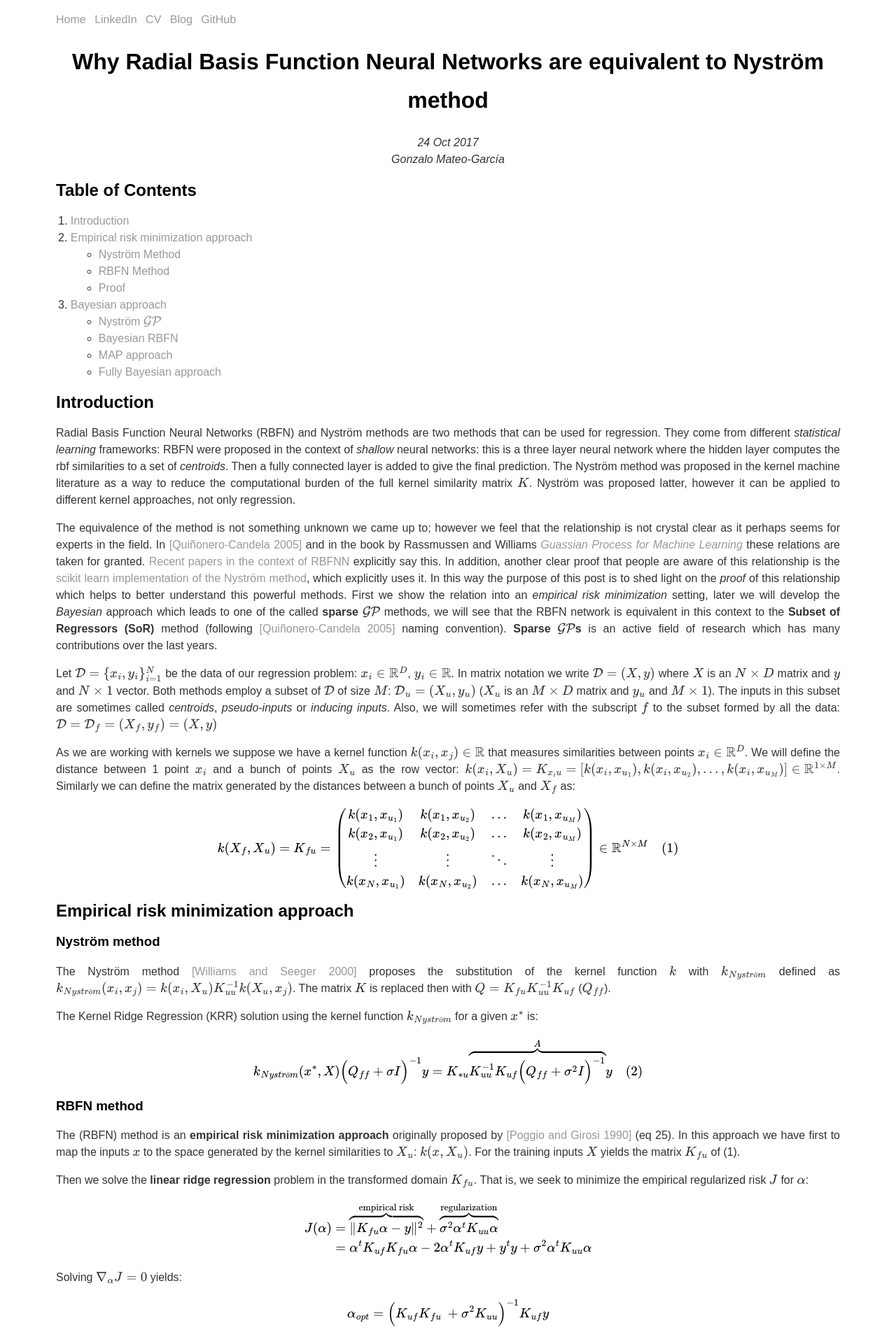
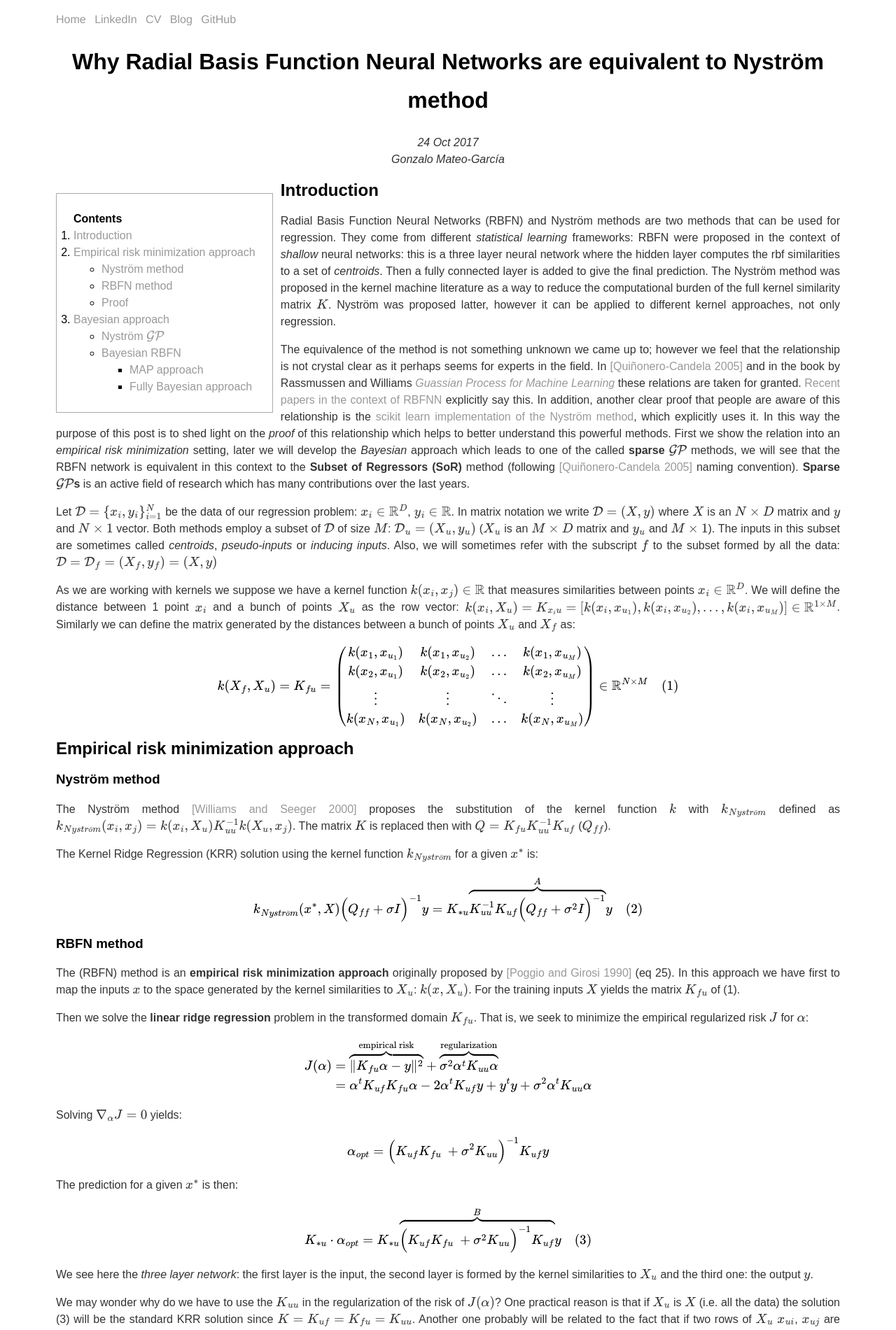
Before and after one commit to Haiiah/gonzmg88.github.io, a Jekyll site: the page built from _posts/2017-10-24-NystromRBFNN.md, in a window 1280 px wide. Shown: the top 1901 px of the page at 70% size. Built offline with Jekyll 4.4.1, drawn with Linux system fonts in a browser that asks for light colours; nearby versions of some CDN libraries; formulas are drawn with MathJax 3.

Commit message:
playing with table of contents

```diff
--- a/_posts/2017-10-24-NystromRBFNN.md
+++ b/_posts/2017-10-24-NystromRBFNN.md
@@ -26,17 +26,8 @@ author: Gonzalo Mateo-García
 <!-- <script type="text/javascript" src="/js/MathJax.js">
 </script>-->
 
-## Table of Contents
-1. [Introduction](#introduction)
-1. [Empirical risk minimization approach](#empirical-risk-minimization-approach)
-  * [Nyström Method](#nystrm-method)
-  * [RBFN Method](#rbfn-method)
-  * [Proof](#proof)
-1. [Bayesian approach](#bayesian-approach)
-  * [Nyström $$\mathcal{GP}$$](#nystrm-mathcalgp)
-  * [Bayesian RBFN](#bayesian-rbfn)
-    * [MAP approach](#map-approach)
-    * [Fully Bayesian approach](#fully-bayesian-approach)
+* TOC
+{:toc}
 
 ## Introduction
 
@@ -101,28 +92,30 @@ We may wonder why do we have to use the $K_{uu}$ in the regularization of the ri
 Saying that both methods yield the same predictions boils down to show that the matrices $A$ and $B$ are equivalent. To see this equivalence we can rely on the [matrix inversion lemma](#matrix-inversion-lemma-proof) or we can prove it [ad hoc](#ad-hoc-proof).
 
 ### Matrix inversion lemma proof
+{:.no_toc}
 
 <a onclick="$('#mil_hidden').slideToggle();"> Unfold explanation </a>
 
-<div id="mil_hidden" class="input_hidden">
+<div id="mil_hidden" class="input_hidden" markdown="1">
 
-<p> The easiest way to prove the equivalence between both methods (which is used in <a href="http://www.gaussianprocess.org/gpml/" target="blank"> [Rassmusen and Williams book]</a> Chapter 8 section 6.1.) is to rely on the <strong>matrix inversion lemma</strong> which states:</p>
+The easiest way to prove the equivalence between both methods (which is used in <a href="http://www.gaussianprocess.org/gpml/" target="blank"> [Rassmusen and Williams book]</a> Chapter 8 section 6.1.) is to rely on the <strong>matrix inversion lemma</strong> which states:
 
 $$
  \Big(Z + UWV^t\Big)^{-1} = Z^{-1} -Z^{-1} U\Big(W^{-1} + V^tZ^{-1}U\Big)^{-1}V^tZ^{-1}
 $$
 
-<p>Hence we can apply this formula into the inverse of eq (2) <script type="math/tex">\Big( \overbrace{K_{fu}K_{uu}^{-1}K_{uf}}^{Q_{ff}}+\sigma^2 I\Big)^{-1}</script> to get eq (3).</p>
+Hence we can apply this formula into the inverse of eq (2) <script type="math/tex">\Big( \overbrace{K_{fu}K_{uu}^{-1}K_{uf}}^{Q_{ff}}+\sigma^2 I\Big)^{-1}</script> to get eq (3).
 
-<p><a onclick="$('#mil_hidden').slideToggle();"> Collapse </a></p>
+<a onclick="$('#mil_hidden').slideToggle();"> Collapse </a>
 
 </div>
 
 ### Ad hoc proof
+{:.no_toc}
 
 <a onclick="$('#ah_hidden').slideToggle();"> Unfold explanation </a>
-<div id="ah_hidden" class="input_hidden">
-<p>The ad hoc way to prove the result is showing that the matrices $A$ from (2) and $B$ from (3) are equivalent. We can simplify the expressions:</p>
+<div id="ah_hidden" class="input_hidden"  markdown="1">
+The ad hoc way to prove the result is showing that the matrices $A$ from (2) and $B$ from (3) are equivalent. We can simplify the expressions:
 
 $$
 A = K_{uu}^{-1}K_{uf}\Big(Q_{ff}+ \sigma^2 I \Big)^{-1} = K_{uu}^{-1}K_{uf}\Big(K_{fu}K_{uu}^{-1}K_{uf}+ \sigma^2 I \Big)^{-1}
@@ -133,7 +126,7 @@ $$
 B = \Big( K_{uf}K_{fu}\ +  \sigma^2 K_{uu}\Big)^{-1} K_{uf} = K_{uu}^{-1}\Big( K_{uf}K_{fu} K_{uu}^{-1} + \sigma^2 I \cancel{K_{uu}K_{uu}^{-1}} \Big)^{-1} K_{uf}
 $$
 
-<p>Thus $A = B$ lead us to:</p>
+Thus $A = B$ lead us to:
 
 $$
 \require{cancel}
@@ -146,10 +139,11 @@ $$
 \Big( K_{uf}K_{fu} K_{uu}^{-1} + \sigma^2 I \Big) K_{uf} = K_{uf} \Big(K_{fu}K_{uu}^{-1}K_{uf}+ \sigma^2 I \Big)
 $$
 
-<p>So the equality holds.</p>
+So the equality holds.
 
-<p>(This trick is taken from <a href="http://stat.wikia.com/wiki/Kernel_Ridge_Regression" target="blank"> http://stat.wikia.com/wiki/Kernel_Ridge_Regression)</a>).</p>
-<p><a onclick="$('#ah_hidden').slideToggle();"> Collapse </a></p>
+(This trick is taken from <a href="http://stat.wikia.com/wiki/Kernel_Ridge_Regression" target="blank"> http://stat.wikia.com/wiki/Kernel_Ridge_Regression)</a>).
+
+<a onclick="$('#ah_hidden').slideToggle();"> Collapse </a>
 
 </div>
 
@@ -260,13 +254,17 @@ $$
 Now we recognize here again that if $A=K_{uu}^{-1}$ we have the same joint distribution of the train and test data of the Nyström $\mathcal{GP}$ method.
 
 #### Alternative Derivation
+{:.no_toc}
+
 An alternative derivation (maybe easier or more intuitive?) of (11) is given if you click <a onclick="$('#alternative_derivation_hidden').slideToggle();"> unfold explanation</a>.
 
-<div id="alternative_derivation_hidden" class="input_hidden">
+<div id="alternative_derivation_hidden" class="input_hidden" markdown="1">
 
 
-<p>If we <em>believe</em> that the convolution of two Gaussians is Gaussian we can just find the mean and covariance of: <script type="math/tex"> (y,y^* \mid X, X_*) </script> To do this we <em>just</em> have to integrate (8).</p>
-<p>First we compute the mean:</p>
+If we <em>believe</em> that the convolution of two Gaussians is Gaussian we can just find the mean and covariance of: <script type="math/tex"> (y,y^* \mid X, X_*) </script> To do this we <em>just</em> have to integrate (8).
+
+First we compute the mean:
+
 $$
 \begin{aligned}
 \mathbb{E}_{p(y,y^*\mid X,X_*)}\left[\begin{pmatrix} y \\ y^* \end{pmatrix} \right] &= \int \begin{pmatrix} y \\ y^* \end{pmatrix} p( y , y^*  \mid  X,X_*) d(y,y^*)\\
@@ -277,16 +275,17 @@ $$
 \end{aligned}
 $$
 
-<p>Equation (9) shows the cool trick that can be used to compute this integrals which can be generalized into:</p>
+Equation (9) shows the cool trick that can be used to compute this integrals which can be generalized into:
 
 $$
 \mathbb{E}_{p(a)}\left[g(a)\right] = \mathbb{E}_{p(b)}\left[\mathbb{E}_{p(a\mid b)}\left[g(a)\right]\right] \quad \text{(10)}
 $$
+
 $$
 \text{(In this case }a\text{ is }(y,y^* \mid X, X_*)\text{ and }b\text{ is }(\alpha \mid X,X_*)\text{).}
 $$
 
-<p>Given that the mean is zero, the second order moment is the covariance of the distribution. In order to compute it we just have reuse the trick (10):</p>
+Given that the mean is zero, the second order moment is the covariance of the distribution. In order to compute it we just have reuse the trick (10):
 
 $$
 \begin{aligned}
@@ -301,7 +300,7 @@ $$
 \end{aligned}
 $$
 
-<a onclick="$('#alternative_derivation_hidden').slideToggle();"> Collapse </a>.
+<a onclick="$('#alternative_derivation_hidden').slideToggle();"> Collapse </a>
 
 </div>
 
@@ -320,5 +319,23 @@ Thanks to Daniel Svendsen for corrections and all the [isp](http://isp.uv.es){:t
   padding-left: 2%;
   padding-right: 1%;
 }
+#markdown-toc::before {
+    content: "Contents";
+    font-weight: bold;
+}
+
+// Using numbers instead of bullets for listing
+#markdown-toc ul {
+    list-style: decimal;
+}
+
+#markdown-toc {
+    border: 1px solid #aaa;
+    padding: 1.5em;
+    margin-right: 1%;
+    list-style: decimal;
+    display: inline-block;
+    float: left;
+}
 </style>
 <script src="https://cdnjs.cloudflare.com/ajax/libs/jquery/3.2.1/jquery.min.js"></script>
```
